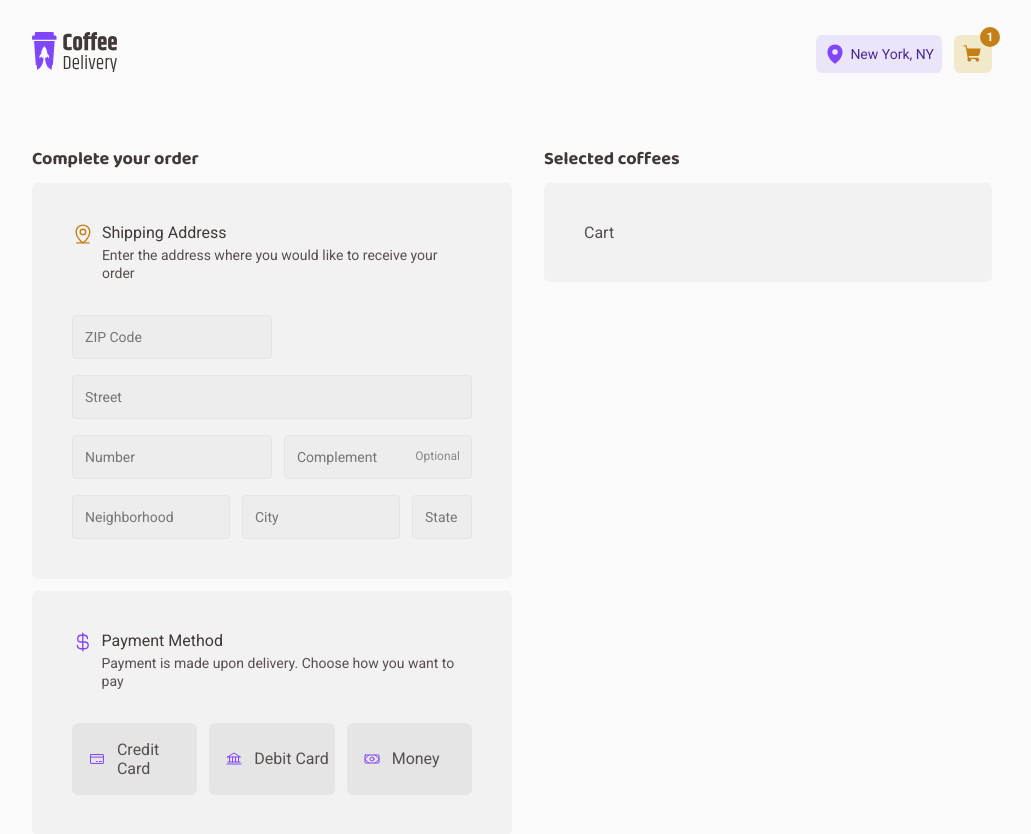
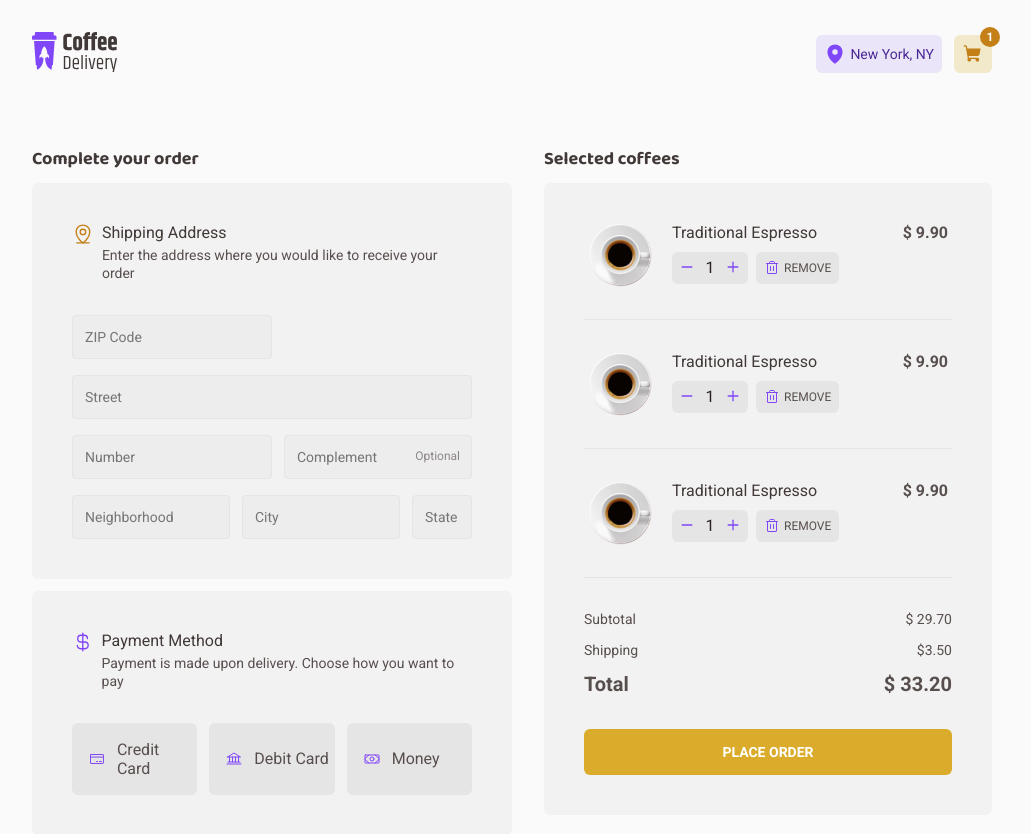
Before and after one commit to renatomarquesteles/ignite-02-coffee-delivery, a React (Vite) app: page /checkout in a window 1280 px wide. Shown: the top 834 px of the page, without its empty margins (128-1159 px from the left). Built offline with nearby package versions, Linux system fonts and the light colour scheme.

Commit message:
feat: adds cart card styles

```diff
--- a/src/pages/Checkout/index.tsx
+++ b/src/pages/Checkout/index.tsx
@@ -4,9 +4,13 @@ import {
   CurrencyDollar,
   MapPinLine,
   Money,
+  Trash,
 } from "phosphor-react";
 import { useState } from "react";
 import { useTheme } from "styled-components";
+
+import coffeeImage from "../../assets/coffees/1.png";
+import { QuantityInput } from "../../components/QuantityInput";
 
 import {
   Card,
@@ -21,6 +25,12 @@ import {
   PaymentMethods,
   PaymentMethodLabel,
   OptionalInputContainer,
+  CoffeeItem,
+  RemoveButton,
+  OptionsContainer,
+  CoffeeItemWrapper,
+  TotalPriceContainer,
+  ConfirmButton,
 } from "./styles";
 
 type PaymentMethod = "credit" | "debit" | "money";
@@ -135,7 +145,45 @@ export const Checkout = () => {
       <CartInfo>
         <Subtitle>Selected coffees</Subtitle>
 
-        <CartCard>Cart</CartCard>
+        <CartCard>
+          {Array.from({ length: 3 }).map((_, index) => (
+            <CoffeeItem key={index}>
+              <img src={coffeeImage} alt="" />
+
+              <CoffeeItemWrapper>
+                <span>Traditional Espresso</span>
+
+                <OptionsContainer>
+                  <QuantityInput quantity={1} />
+
+                  <RemoveButton>
+                    <Trash size={16} />
+                    REMOVE
+                  </RemoveButton>
+                </OptionsContainer>
+              </CoffeeItemWrapper>
+
+              <span>$ 9.90</span>
+            </CoffeeItem>
+          ))}
+
+          <TotalPriceContainer>
+            <div>
+              <span>Subtotal</span>
+              <span>$ 29.70</span>
+            </div>
+            <div>
+              <span>Shipping</span>
+              <span>$3.50</span>
+            </div>
+            <div>
+              <span>Total</span>
+              <span>$ 33.20</span>
+            </div>
+          </TotalPriceContainer>
+
+          <ConfirmButton>PLACE ORDER</ConfirmButton>
+        </CartCard>
       </CartInfo>
     </Container>
   );
--- a/src/pages/Checkout/styles.ts
+++ b/src/pages/Checkout/styles.ts
@@ -163,4 +163,111 @@ export const CartInfo = styled.div`
   gap: 0.75rem;
 `;
 
-export const CartCard = styled(BaseCard)``;
+export const CartCard = styled(BaseCard)`
+  padding: 2.5rem;
+  display: flex;
+  flex-direction: column;
+  gap: 2rem;
+`;
+
+export const CoffeeItem = styled.div`
+  width: 100%;
+  border-bottom: 1px solid ${(props) => props.theme["base-button"]};
+  padding: 0 0.25rem 2rem;
+  display: flex;
+
+  > img {
+    width: 4rem;
+    height: 4rem;
+  }
+
+  > span {
+    color: ${(props) => props.theme["base-text"]};
+    margin-left: auto;
+    font-weight: 700;
+  }
+`;
+
+export const CoffeeItemWrapper = styled.div`
+  padding: 0 1.25rem;
+  display: flex;
+  flex-direction: column;
+  gap: 0.5rem;
+
+  > span {
+    color: ${(props) => props.theme["base-subtitle"]};
+    line-height: 130%;
+  }
+`;
+
+export const RemoveButton = styled.button`
+  height: 2rem;
+  padding: 0.5rem;
+  border: 0;
+  border-radius: 6px;
+  background: ${(props) => props.theme["base-button"]};
+  color: ${(props) => props.theme["base-text"]};
+  font-size: 0.75rem;
+  line-height: 160%;
+  display: flex;
+  justify-content: center;
+  align-items: center;
+  gap: 0.25rem;
+  transition: all 0.3s;
+  cursor: pointer;
+
+  svg {
+    color: ${(props) => props.theme.purple};
+  }
+
+  &:hover {
+    background: ${(props) => props.theme["base-hover"]};
+  }
+`;
+
+export const OptionsContainer = styled.div`
+  display: flex;
+  gap: 0.5rem;
+
+  > div {
+    height: 2rem;
+  }
+`;
+
+export const TotalPriceContainer = styled.div`
+  display: flex;
+  flex-direction: column;
+  gap: 0.75rem;
+
+  div {
+    font-size: 0.875rem;
+    line-height: 130%;
+    display: flex;
+    justify-content: space-between;
+
+    &:last-child {
+      font-weight: 700;
+      font-size: 1.25rem;
+      line-height: 130%;
+    }
+  }
+`;
+
+export const ConfirmButton = styled.button`
+  width: 100%;
+  padding: 0.75rem;
+  font-weight: 700;
+  font-size: 0.875rem;
+  line-height: 160%;
+  text-transform: uppercase;
+  color: ${(props) => props.theme.white};
+  background: ${(props) => props.theme.yellow};
+  border-radius: 6px;
+  border: 0;
+  transition: all 0.3s;
+  cursor: pointer;
+
+  &:hover {
+    background: ${(props) => props.theme["yellow-dark"]};
+  }
+`;
```
